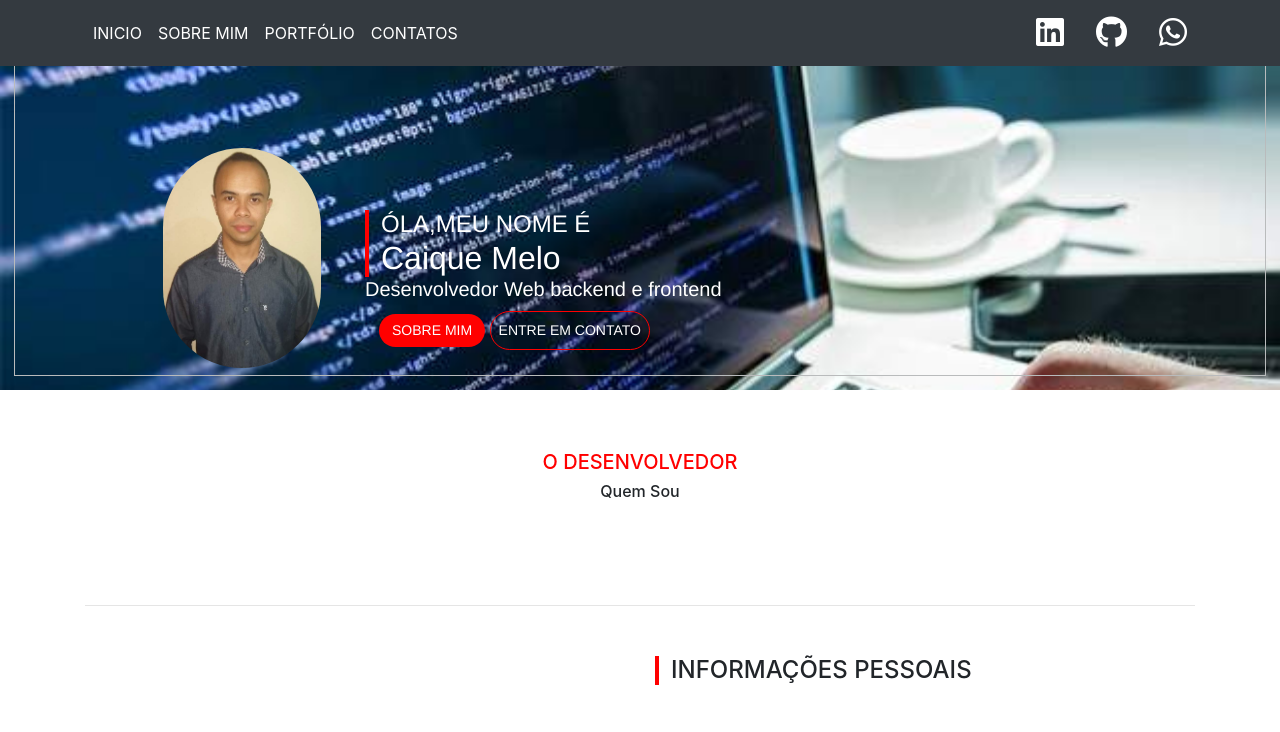
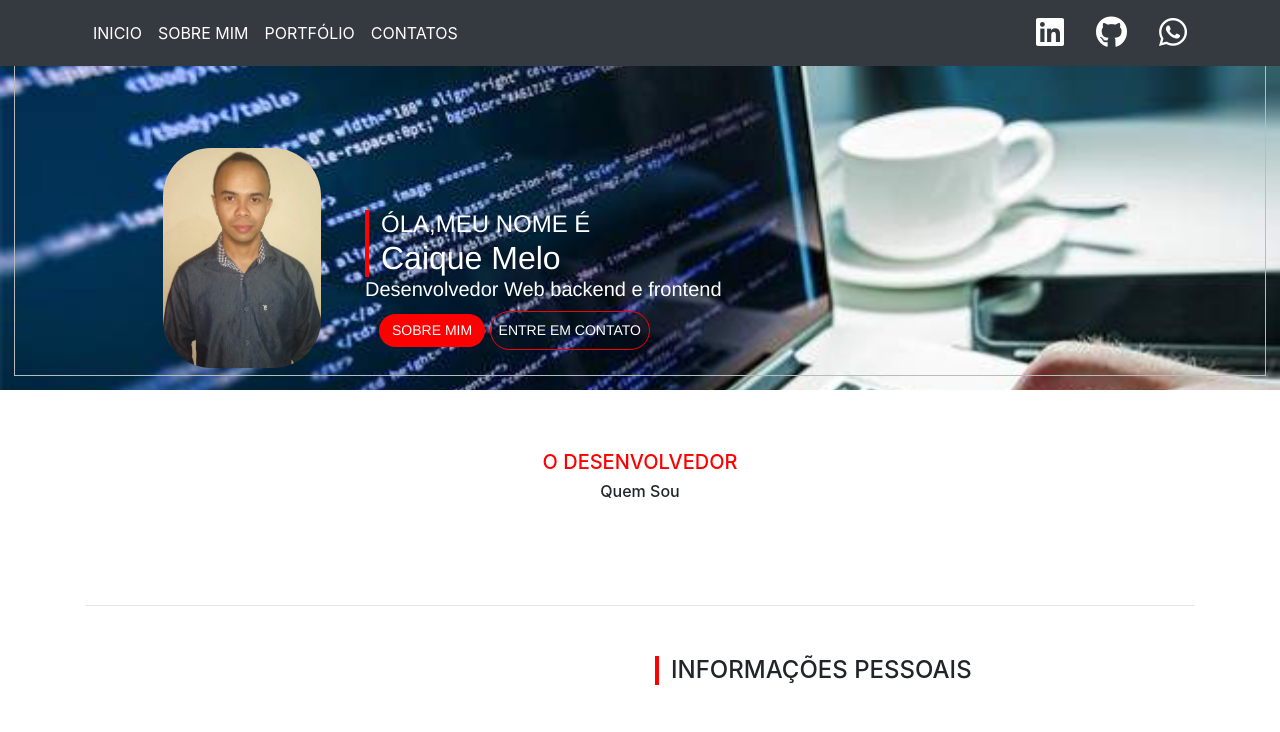
Before and after one commit to caiquemello/projetos, a plain HTML site: page index.html in a window 1280 px wide. Shown: the top 732 px of the page. Drawn offline with nearby package versions, Linux system fonts and the light colour scheme.

Commit message:
Update estilo.css

```diff
--- a/estilo.css
+++ b/estilo.css
@@ -14,11 +14,11 @@
 }
 img{
     margin: 100px 0px -50px 30px;
-	border-radius:5rem
+
 
 }
 .bordas{
-	border-radius:5rem
+	border-radius:3rem
 }
 
  #home h4{
```
